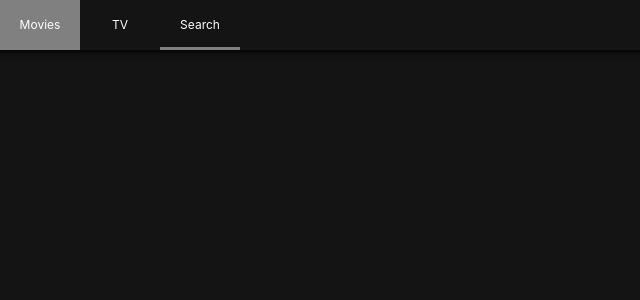
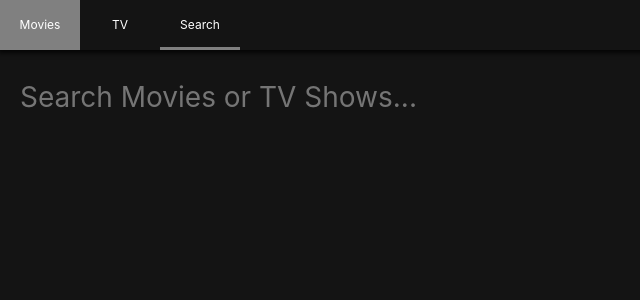
Before and after one commit to kimlie0401/dkflix, a React (Create React App) app: page /search in a window 1280 px wide. Shown: the top 300 px of the page, without its empty margins (0-640 px from the left). Built offline with nearby package versions, Linux system fonts and the light colour scheme.

Commit message:
SearchPresenter Component

```diff
--- a/src/Routes/Home/HomePresenter.js
+++ b/src/Routes/Home/HomePresenter.js
@@ -5,7 +5,7 @@
 import Loader from "../../Components/Loader";
 
 const Container = styled.div`
-  padding: 0px 10px;
+  padding: 0px 20px;
 `;
 
 const HomePresenter = ({ nowPlaying, popular, upcoming, loading, error }) =>
--- a/src/Routes/Search/SearchContainer.js
+++ b/src/Routes/Search/SearchContainer.js
@@ -11,11 +11,21 @@
     error: null
   };
 
-  handleSubmit = () => {
+  handleSubmit = event => {
+    event.preventDefault();
     const { searchTerm } = this.state;
     if (searchTerm !== "") {
       this.searchByTerm();
     }
+  };
+
+  updateTerm = event => {
+    const {
+      target: { value }
+    } = event;
+    this.setState({
+      searchTerm: value
+    });
   };
 
   searchByTerm = async () => {
@@ -49,6 +59,7 @@
         error={error}
         searchTerm={searchTerm}
         handleSubmit={this.handleSubmit}
+        updateTerm={this.updateTerm}
       />
     );
   }
--- a/src/Routes/Search/SearchPresenter.js
+++ b/src/Routes/Search/SearchPresenter.js
@@ -1,6 +1,23 @@
 import React from "react";
 import PropTypes from "prop-types";
 import styled from "styled-components";
+import Loader from "../../Components/Loader";
+import Section from "../../Components/Section";
+
+const Container = styled.div`
+  padding: 0px 20px;
+`;
+
+const Form = styled.form`
+  margin-bottom: 50px;
+  width: 100%;
+`;
+
+const Input = styled.input`
+  all: unset;
+  font-size: 28px;
+  width: 100%;
+`;
 
 const SearchPresenter = ({
   movieResults,
@@ -8,8 +25,39 @@
   loading,
   searchTerm,
   handleSubmit,
-  error
-}) => null;
+  error,
+  updateTerm
+}) => (
+  <Container>
+    <Form onSubmit={handleSubmit}>
+      <Input
+        placeholder="Search Movies or TV Shows..."
+        value={searchTerm}
+        onChange={updateTerm}
+      />
+    </Form>
+    {loading ? (
+      <Loader />
+    ) : (
+      <>
+        {movieResults && movieResults.length > 0 && (
+          <Section title="Movie Results">
+            {movieResults.map(movie => (
+              <span key={movie.id}>{movie.title}</span>
+            ))}
+          </Section>
+        )}
+        {tvResults && tvResults.length > 0 && (
+          <Section title="TV Show Results">
+            {tvResults.map(show => (
+              <span key={show.id}>{show.name}</span>
+            ))}
+          </Section>
+        )}
+      </>
+    )}
+  </Container>
+);
 
 SearchPresenter.propTypes = {
   movieResults: PropTypes.array,
@@ -17,7 +65,8 @@
   error: PropTypes.string,
   searchTerm: PropTypes.string,
   loading: PropTypes.bool.isRequired,
-  handleSubmit: PropTypes.func.isRequired
+  handleSubmit: PropTypes.func.isRequired,
+  updateTerm: PropTypes.func.isRequired
 };
 
 export default SearchPresenter;
--- a/src/Routes/TV/TVPresenter.js
+++ b/src/Routes/TV/TVPresenter.js
@@ -5,7 +5,7 @@
 import Loader from "../../Components/Loader";
 
 const Container = styled.div`
-  padding: 0px 10px;
+  padding: 0px 20px;
 `;
 
 const TVPresenter = ({ topRated, popular, airingToday, loading, error }) =>
@@ -15,17 +15,23 @@
     <Container>
       {topRated && topRated.length > 0 && (
         <Section title="Top Rated Shows">
-          {topRated.map(show => show.name)}
+          {topRated.map(show => (
+            <span key={show.id}>{show.name}</span>
+          ))}
         </Section>
       )}
       {popular && popular.length > 0 && (
         <Section title="Popular Shows">
-          {popular.map(show => show.name)}
+          {popular.map(show => (
+            <span key={show.id}>{show.name}</span>
+          ))}
         </Section>
       )}
       {airingToday && airingToday.length > 0 && (
         <Section title="Airing Today">
-          {airingToday.map(show => show.name)}
+          {airingToday.map(show => (
+            <span key={show.id}>{show.name}</span>
+          ))}
         </Section>
       )}
     </Container>
```
